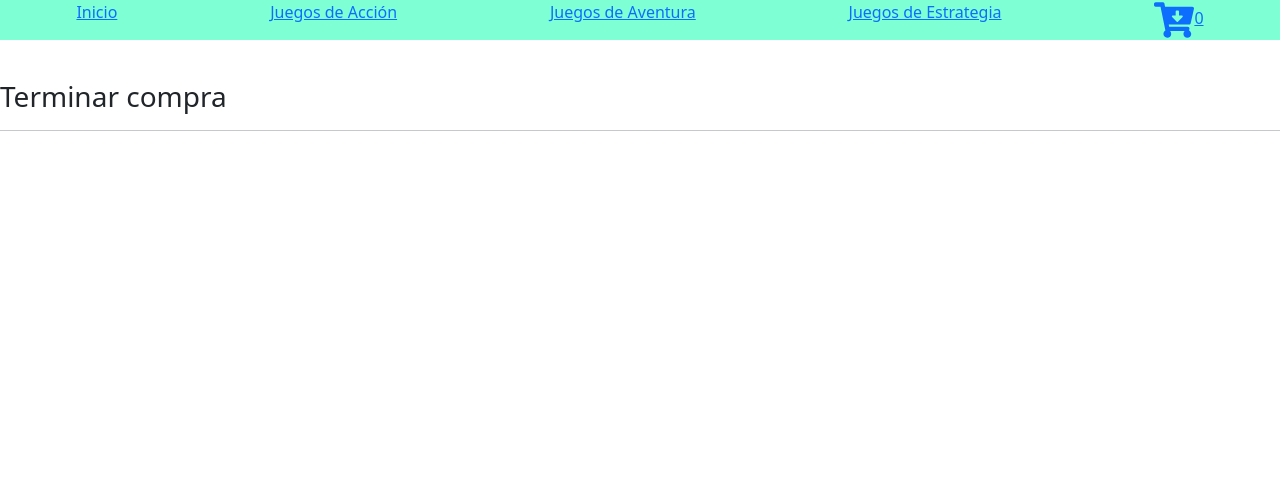
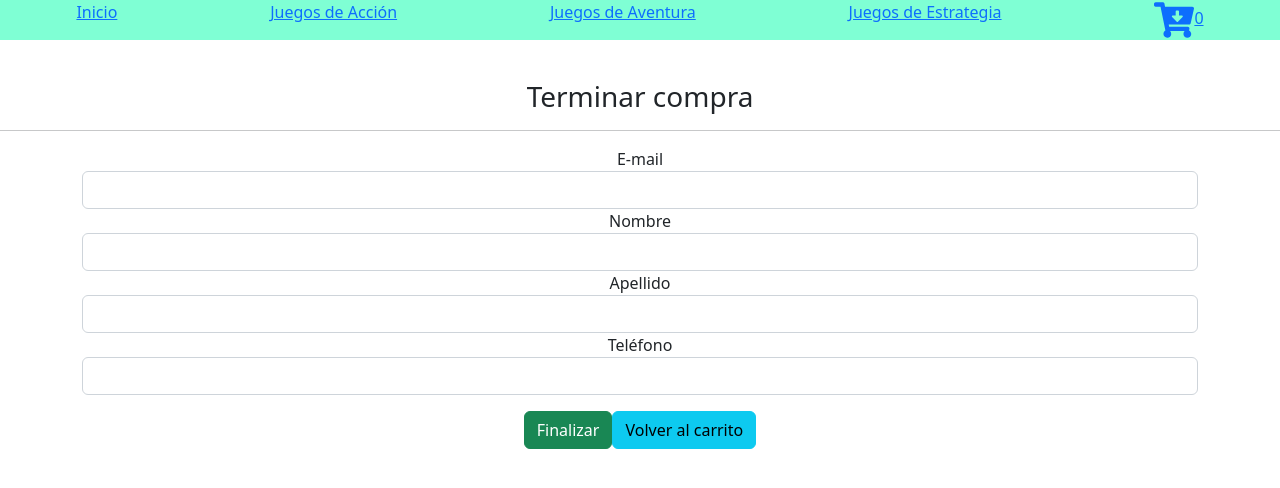
Before and after one commit to Lauta95/react-coder, a React (Create React App) app: page /checkout in a window 1280 px wide. Shown: the top 488 px of the page. Built offline with nearby package versions, Linux system fonts and the light colour scheme.

Commit message:
Formulario con checkout

```diff
--- a/src/components/Checkout/Checkout.jsx
+++ b/src/components/Checkout/Checkout.jsx
@@ -1,10 +1,50 @@
-import React from 'react'
+import React, { useState } from 'react'
+import { Link } from 'react-router-dom';
 
 export const Checkout = () => {
+
+  const [email, setEmail] = useState('');
+  const [nombre, setNombre] = useState('');
+  const [apellido, setApellido] = useState('');
+  const [telefono, setTelefono] = useState('');
+
+  const handleSubmit = (e) => {
+
+    e.preventDefault()
+    console.log('Email:', email);
+    console.log('Nombre:', nombre);
+    console.log('Apellido:', apellido);
+    console.log('Telefono:', telefono);
+  }
+
   return (
-    <div>
-        <h3>Terminar compra</h3>
-        <hr />
+    <div className='text-center'>
+      <h3>Terminar compra</h3>
+      <hr />
+
+      <form onSubmit={handleSubmit} className='container mt-3'>
+        <div className='form-group'>
+          <label htmlFor="email">E-mail</label>
+          <input type="text" className='form-control' onChange={(e) => setEmail(e.target.value)} value={email} />
+        </div>
+
+        <div className='form-group'>
+          <label htmlFor="nombre">Nombre</label>
+          <input type="text" className='form-control' onChange={(e) => setNombre(e.target.value)} value={nombre} />
+        </div>
+
+        <div className='form-group'>
+          <label htmlFor="apellido">Apellido</label>
+          <input type="text" className='form-control' onChange={(e) => setApellido(e.target.value)} value={apellido} />
+        </div>
+
+        <div className='form-group'>
+          <label htmlFor="telefono">Teléfono</label>
+          <input type="text" className='form-control' onChange={(e) => setTelefono(e.target.value)} value={telefono} />
+        </div>
+        <button type='submit' className='btn btn-success mt-3'>Finalizar</button>
+        <Link to='/cart' className='btn btn-info mt-3'>Volver al carrito</Link>
+      </form>
     </div>
   )
 }
```
